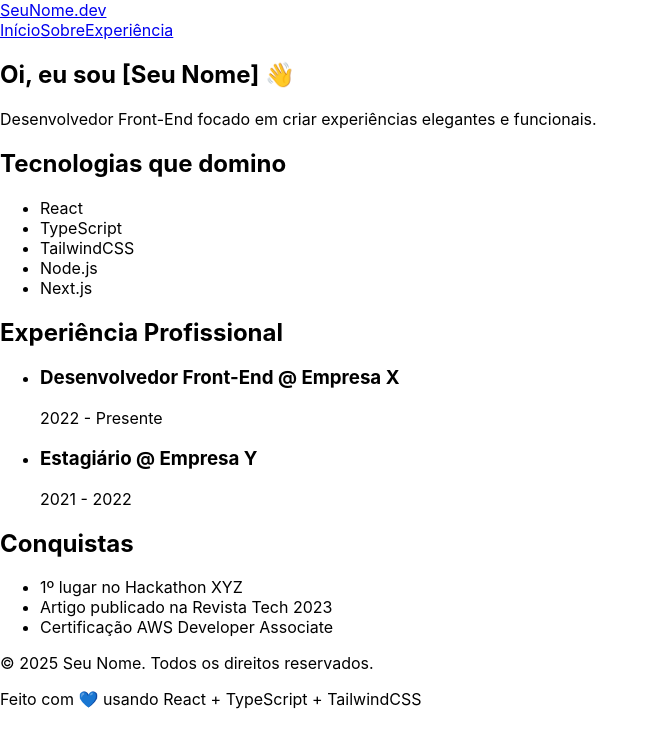
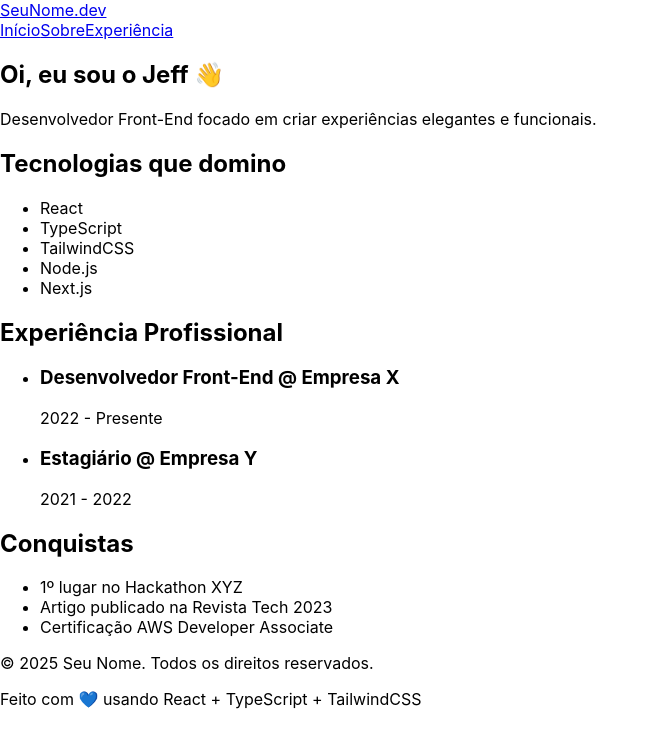
Before and after one commit to Jelff/codefolio, a React (Create React App) app: page / in a window 1280 px wide. Shown: the top 748 px of the page, without its empty margins (0-659 px from the left). Built offline with nearby package versions, Linux system fonts and the light colour scheme.

Commit message:
chore: Add CI workflow and tests for HeroSection component

```diff
--- a/src/components/HeroSection.tsx
+++ b/src/components/HeroSection.tsx
@@ -2,7 +2,7 @@ const HeroSection = () => {
   return (
     <section className="pt-20 text-center">
       <h1 className="text-4xl md:text-6xl font-bold">
-          Oi, eu sou [Seu Nome] 👋
+        Oi, eu sou o Jeff 👋
       </h1>
       <p className="mt-4 text-lg md:text-xl text-gray-500">
         Desenvolvedor Front-End focado em criar experiências elegantes e funcionais.
```
Also changed, not shown: 1 other file (tests, documents, lock files or other folders). Lines whose indentation alone changed are shown as unchanged.
